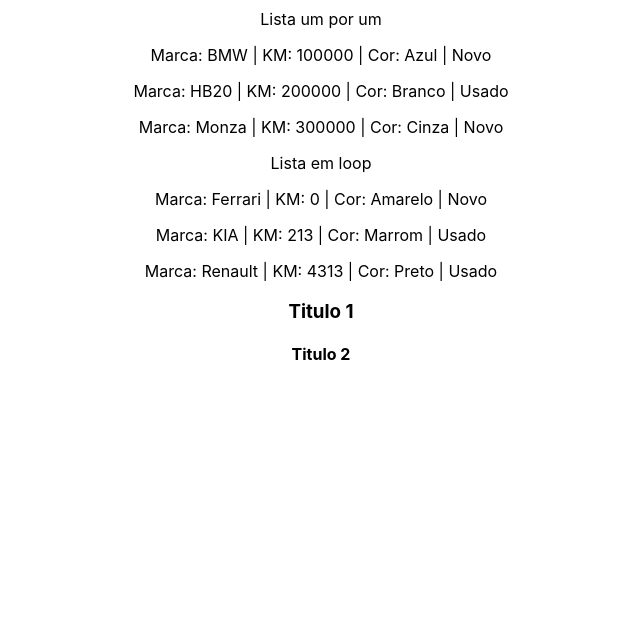
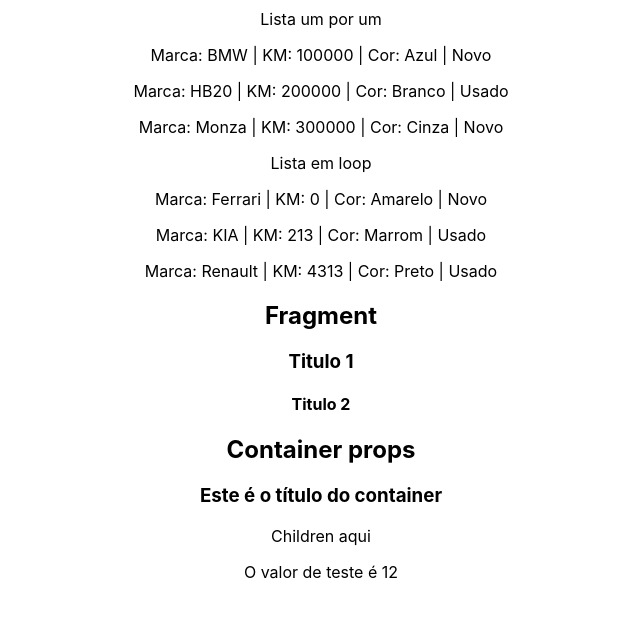
Before and after one commit to PatricPauluk/my_study, a React (Create React App) app in the folder reactjs/React.js Udemy Course/3_AVANCANDO_EM_REACT/secao-3/: page / in a window 1280 px wide. Shown: the part 895-1513 px from the top of the page, without its empty margins (319-959 px from the left). Built offline with nearby package versions, Linux system fonts and the light colour scheme.

Commit message:
children prop

```diff
--- a/reactjs/React.js Udemy Course/3_AVANCANDO_EM_REACT/secao-3/src/App.js
+++ b/reactjs/React.js Udemy Course/3_AVANCANDO_EM_REACT/secao-3/src/App.js
@@ -4,12 +4,13 @@
 // As imagens do projeto podem ficar ou na pasta public, ou na pasta src/assets.
 // import Asset from "./assets/img2.jpg";
 
-import Fragment from './components/Fragment';
 import CarDetails from './components/CarDetails';
 import ConditionalRender from './components/ConditionalRender';
 import ListRender from './components/ListRender';
 import ManageData from './components/ManageData';
 import ShowUserName from './components/ShowUserName';
+import Fragment from './components/Fragment';
+import Container from './components/Container';
 
 
 function App() {
@@ -69,6 +70,11 @@
 
       {/* React fragments para quando é necessário ter mais de um elemento pai em um componente */}
       <Fragment />
+
+      {/* Children prop recurso utilizado para quando um componente precisa ter JSX dentro dele */}
+      <Container testValue={12}>
+        <p>Children aqui</p>
+      </Container>
     </div>
   );
 }
--- /dev/null
+++ b/reactjs/React.js Udemy Course/3_AVANCANDO_EM_REACT/secao-3/src/components/Container.js
@@ -0,0 +1,13 @@
+// Recebe o HTML ou JSX como children após desestroturar
+const Container = ({ children, testValue }) => {
+  return (
+    <div>
+      <h2>Container props</h2>
+      <h3>Este é o título do container</h3>
+      {children}
+      <p>O valor de teste é {testValue}</p>
+    </div>
+  );
+}
+
+export default Container;
--- a/reactjs/React.js Udemy Course/3_AVANCANDO_EM_REACT/secao-3/src/components/Fragment.js
+++ b/reactjs/React.js Udemy Course/3_AVANCANDO_EM_REACT/secao-3/src/components/Fragment.js
@@ -3,6 +3,7 @@
 const Fragment = () => {
   return (
     <>
+      <h2>Fragment</h2>
       <h3>Titulo 1</h3>
       <h4>Titulo 2</h4>
     </>
```
